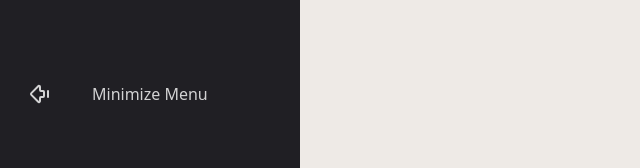
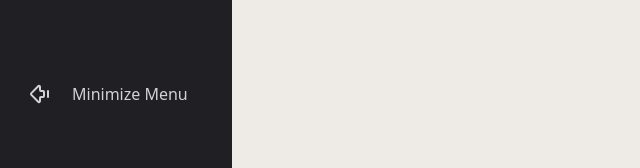
Before and after one commit to BastienCros/financial-app, a Next.js app: page / in a window 1280 px wide. Shown: the part 530-698 px from the top of the page, without its empty margins (0-640 px from the left). Built offline with nearby package versions, Linux system fonts and the light colour scheme.

Commit message:
refactor(MainNavigation): move sidebar layout logic into navigation component
  Extracts grid layout from app level into MainNavigationWrapper component using CSS custom properties for sidebar widths. Improves separation of concerns and centralizes layout configuration.

```diff
--- a/app/MainLayout.module.css
+++ /dev/null
@@ -1,8 +0,0 @@
-/* WIP: only desktop sidebar is supported */
-
-@media (width >= 64rem /* 1024px */) {
-  .mainLayout {
-    display: grid;
-    grid-template-columns: auto 1fr;
-  }
-}
--- a/app/layout.tsx
+++ b/app/layout.tsx
@@ -1,9 +1,8 @@
 import type { Metadata } from "next";
 import { Geist, Geist_Mono } from "next/font/google";
 import { cx } from "@/utils";
-import MainNavigation from "@/src/components/MainNavigation";
+import MainNavigation, { MainNavigationWrapper } from "@/src/components/MainNavigation";
 import "./globals.css";
-import styles from './MainLayout.module.css';
 
 const geistSans = Geist({
   variable: "--font-geist-sans",
@@ -28,12 +27,12 @@ export default function RootLayout({
   return (
     <html lang="en">
       <body
-        className={cx(`${geistSans.variable} ${geistMono.variable} antialiased`, styles.mainLayout)}
+        className={cx(`${geistSans.variable} ${geistMono.variable} antialiased`)}
       >
-        <MainNavigation />
-        <main className="content">
+        <MainNavigationWrapper>
+          <MainNavigation />
           {children}
-        </main>
+        </MainNavigationWrapper>
       </body>
     </html>
   );
--- a/src/components/MainNavigation/MainNavigation.constants.ts
+++ b/src/components/MainNavigation/MainNavigation.constants.ts
@@ -6,4 +6,10 @@ export const NAV_ITEMS = [
     { href: "/budgets", label: "Budgets", icon: ChartPie, color: '#E8A6A1', disabled: true },
     { href: "/pots", label: "Pots", icon: CircleDollarSign, color: '#9DC4BA', disabled: true },
     { href: "/bills", label: "Recurring Bills", icon: Receipt, color: '#626070', disabled: true }
-]
+];
+
+export const SIDEBAR_WIDTH = "18rem";
+export const SIDEBAR_WIDTH_ICON = "5rem";
+// TODO for later
+export const SIDEBAR_WIDTH_MOBILE = "18rem";
+export const SIDEBAR_KEYBOARD_SHORTCUT = "b";
--- a/src/components/MainNavigation/MainNavigation.module.css
+++ b/src/components/MainNavigation/MainNavigation.module.css
@@ -11,12 +11,11 @@
    DESKTOP: >= 1024px
    ============================================ */
 @media (width >= 64rem /* 1024px */) {
-
   /* ------------------------------------------
      LAYOUT: Container & List Structure
      ------------------------------------------ */
   .container {
-    width: 300px;
+    width: var(--sidebar-width);
     display: flex;
     flex-direction: column;
     gap: calc(14 * var(--spacing));
@@ -34,7 +33,6 @@
     padding-block: calc(20 * var(--spacing));
   }
 
-
   /* ------------------------------------------
      LOGO: Heading & Text
      ------------------------------------------ */
@@ -43,7 +41,6 @@
     transition-duration: 500ms;
     transition-delay: 100ms;
   }
-
 
   /* ------------------------------------------
      SHARED ELEMENTS: Icons & Labels
@@ -62,7 +59,6 @@
     text-overflow: clip;
     white-space: nowrap;
   }
-
 
   /* ------------------------------------------
      NAVIGATION ITEMS: Links & States
@@ -115,13 +111,12 @@
     opacity: 0.5;
   }
 
-
   /* ------------------------------------------
      COLLAPSE BUTTON: Toggle Control
      ------------------------------------------ */
   .collapseButton {
     display: flex;
-    gap: calc(10 * var(--spacing));
+    gap: calc(5 * var(--spacing));
     padding-block: calc(3 * var(--spacing));
     padding-inline: calc(7 * var(--spacing)) 0;
     opacity: 0.8;
@@ -132,14 +127,13 @@
     opacity: 1;
   }
 
-
   /* ------------------------------------------
      COLLAPSED STATE: All width/spacing overrides
      ------------------------------------------ */
   /* Handle collapsed state */
   .container[data-collapsed="true"] {
     min-width: 0;
-    width: 80px;
+    width: var(--sidebar-width-icon);
 
     h2 span:not(.logo) {
       opacity: 0;
@@ -159,7 +153,8 @@
 
 /* Dummb selector to handle reduced contrast, shall be improved */
 @media (prefers-reduced-motion: reduce) {
-  .container, .container * {
+  .container,
+  .container * {
     transition: none !important;
   }
 }
--- /dev/null
+++ b/src/components/MainNavigation/MainNavigationWrapper.module.css
@@ -0,0 +1,5 @@
+.wrapper {
+    display: flex;
+    min-height: 100svh;
+    width: 100%;
+}
--- /dev/null
+++ b/src/components/MainNavigation/MainNavigationWrapper.tsx
@@ -0,0 +1,29 @@
+import { cx } from '@/utils';
+import { SIDEBAR_WIDTH, SIDEBAR_WIDTH_ICON } from './MainNavigation.constants';
+
+import styles from './MainNavigationWrapper.module.css';
+
+interface MainNavigationWrapperProps extends React.ComponentProps<"div"> {
+    children: React.ReactNode;
+}
+
+export function MainNavigationWrapper({
+    children,
+    className,
+    style,
+}: MainNavigationWrapperProps) {
+
+    return (
+        <div
+            className={cx(styles.wrapper, className)}
+            style={
+                {
+                    "--sidebar-width": SIDEBAR_WIDTH,
+                    "--sidebar-width-icon": SIDEBAR_WIDTH_ICON,
+                    ...style,
+                } as React.CSSProperties
+            }>
+            {children}
+        </div>
+    );
+}
--- a/src/components/MainNavigation/index.ts
+++ b/src/components/MainNavigation/index.ts
@@ -1 +1,3 @@
 export { default } from "./MainNavigation";
+
+export { MainNavigationWrapper } from "./MainNavigationWrapper"
```
